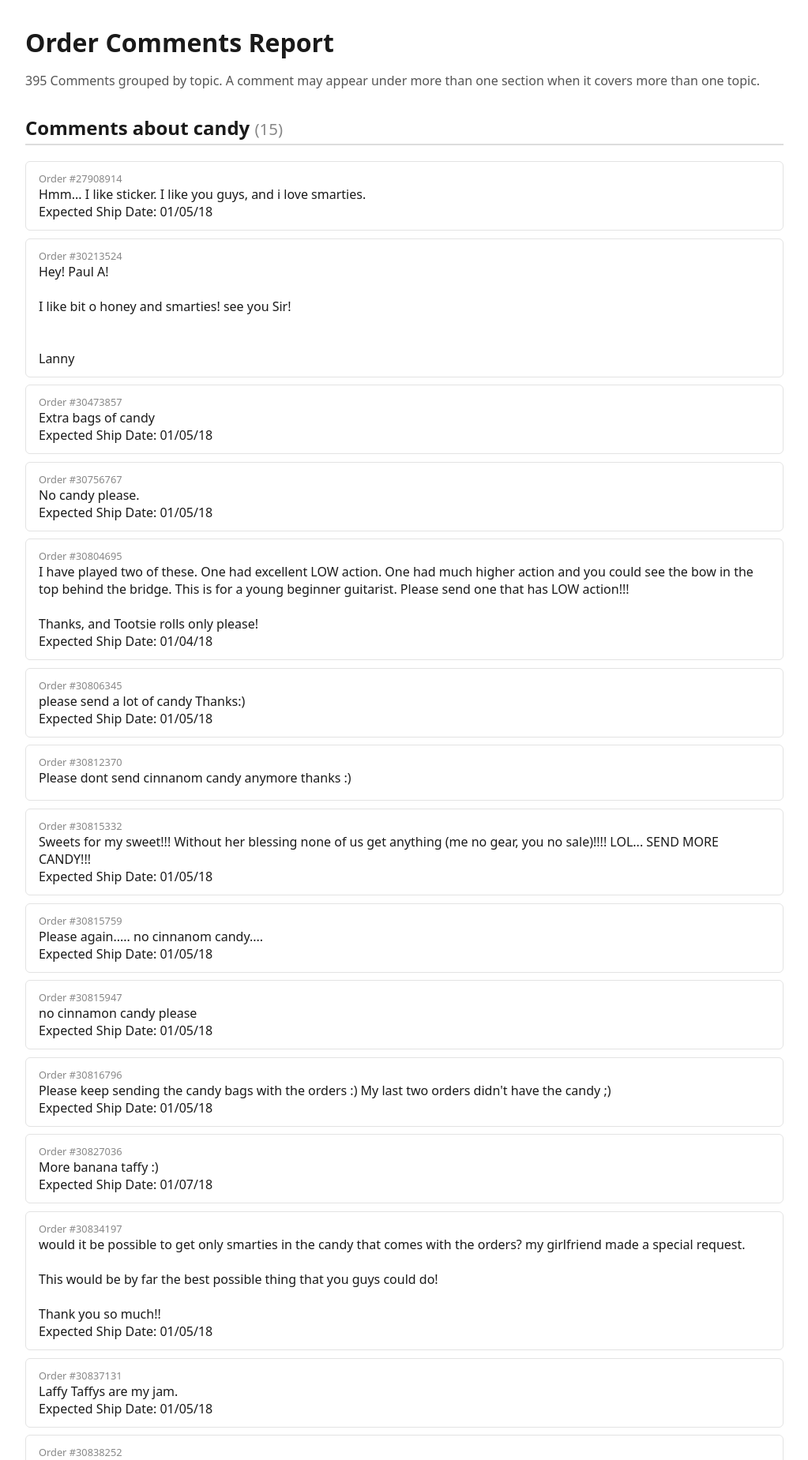
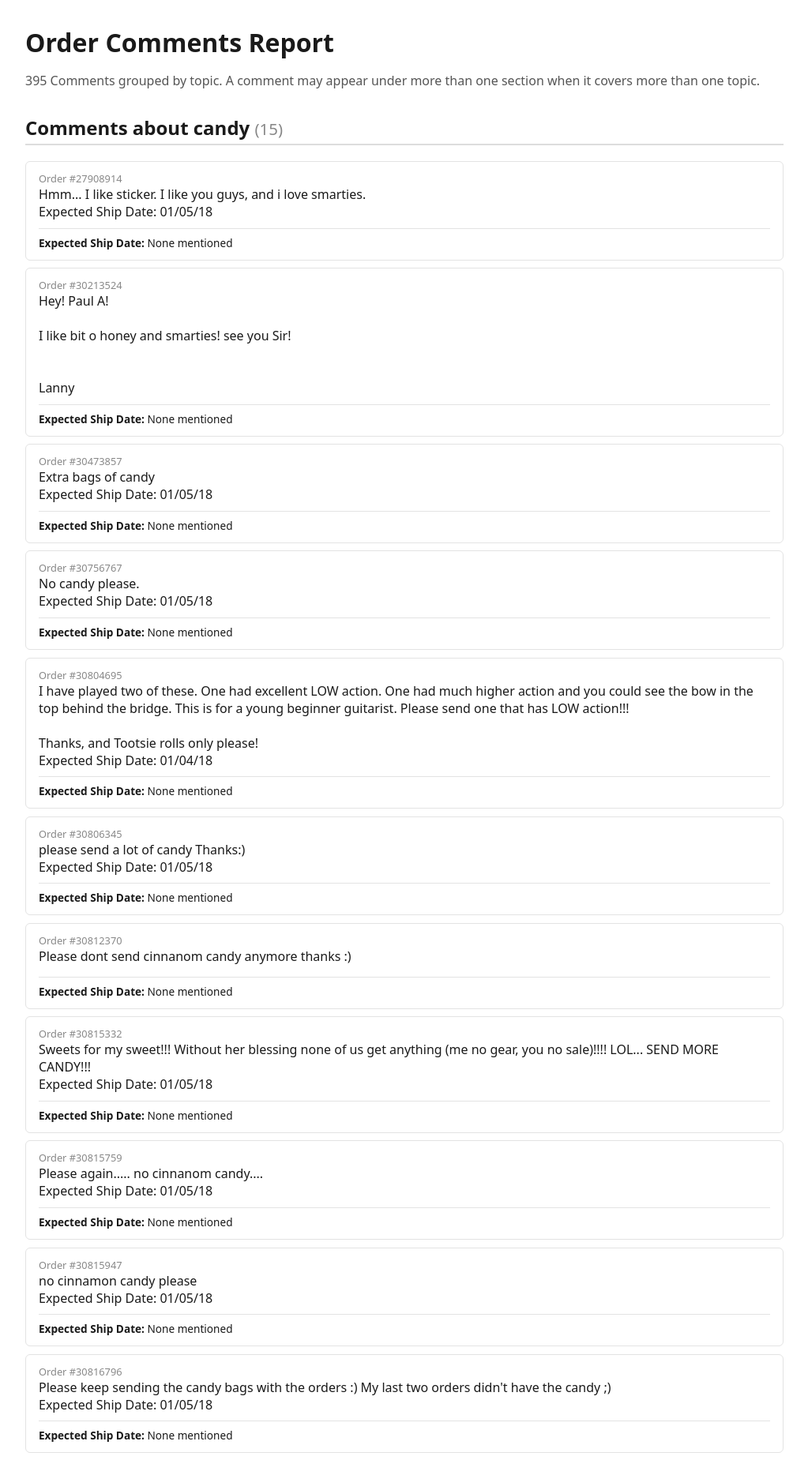
Before and after one commit to saxkennedy/php-comment-classifier, a PHP site: page / in a window 1280 px wide. Shown: the top 1849 px of the page at 79% size, without its empty margins (128-1151 px from the left). Run offline with PHP 8.4, Linux system fonts and the light colour scheme; data comes from the database, SQL or seed files in the repository.

Commit message:
Show the expected ship date on each comment in the report
Reads the populated shipdate_expected column and shows it per comment, or "None mentioned" when the field has no date.

```diff
--- a/public/index.php
+++ b/public/index.php
@@ -59,6 +59,7 @@ header('Content-Type: text/html; charset=utf-8');
         ul { list-style: none; padding: 0; }
         li { border: 1px solid #e3e3e3; border-radius: 6px; padding: 0.75rem 1rem; margin-bottom: 0.6rem; }
         .order-id { color: #888; font-size: 0.8em; }
+        .ship-date { font-size: 0.85em; margin-top: 0.6rem; padding-top: 0.5rem; border-top: 1px solid #e3e3e3; }
         .empty { color: #999; font-style: italic; }
     </style>
 </head>
@@ -79,6 +80,7 @@ header('Content-Type: text/html; charset=utf-8');
                         <li>
                             <div class="order-id">Order #<?= $comment->orderId ?></div>
                             <div><?= nl2br(h($comment->text)) ?></div>
+                            <div class="ship-date"><strong>Expected Ship Date:</strong> <?= $comment->expectedShipDate !== null ? h($comment->expectedShipDate->format('M j, Y')) : 'None mentioned' ?></div>
                         </li>
                     <?php endforeach; ?>
                 </ul>
--- a/src/Comments/Comment.php
+++ b/src/Comments/Comment.php
@@ -4,11 +4,14 @@ declare(strict_types=1);
 
 namespace Sweetwater\Comments;
 
+use DateTimeImmutable;
+
 final class Comment
 {
     public function __construct(
         public readonly int $orderId,
         public readonly string $text,
+        public readonly ?DateTimeImmutable $expectedShipDate = null,
     ) {
     }
 }
--- a/src/Comments/CommentRepository.php
+++ b/src/Comments/CommentRepository.php
@@ -19,14 +19,20 @@ final class CommentRepository
     public function all(): array
     {
         $rows = $this->pdo
-            ->query('SELECT orderid, comments FROM sweetwater_test ORDER BY orderid')
+            ->query('SELECT orderid, comments, shipdate_expected FROM sweetwater_test ORDER BY orderid')
             ->fetchAll();
 
         return array_map(
-            static fn (array $row): Comment => new Comment(
-                (int) $row['orderid'],
-                (string) $row['comments'],
-            ),
+            static function (array $row): Comment {
+                $shipDate = (string) $row['shipdate_expected'];
+                $hasDate  = $shipDate !== '' && !str_starts_with($shipDate, '0000-00-00');
+
+                return new Comment(
+                    (int) $row['orderid'],
+                    (string) $row['comments'],
+                    $hasDate ? new DateTimeImmutable($shipDate) : null,
+                );
+            },
             $rows,
         );
     }
```
